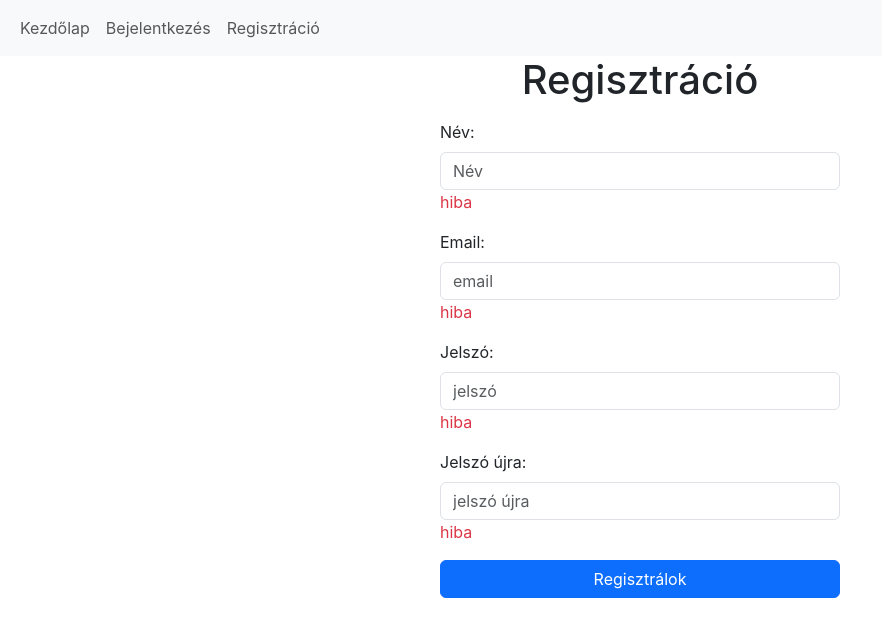
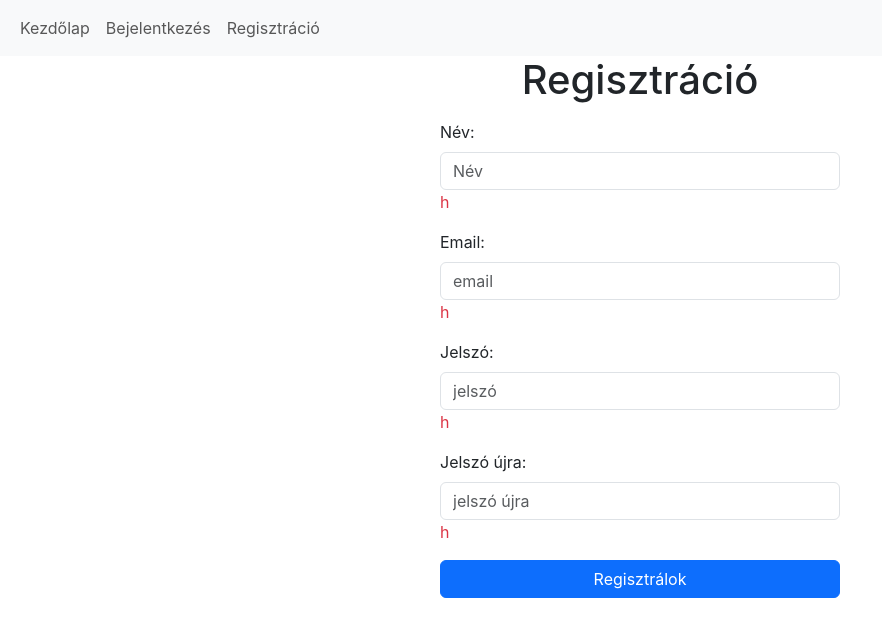
Before and after one commit to csefikatalin/01_react-breeze-api, a React (Create React App) app: page /regisztracio in a window 1280 px wide. Shown: the top 636 px of the page, without its empty margins (0-882 px from the left). Built offline with nearby package versions, Linux system fonts and the light colour scheme.

Commit message:
bejelentkezés és regisztrációs logika hibakezeléssel

```diff
--- /dev/null
+++ b/src/api/axios.js
@@ -0,0 +1,10 @@
+import axios from "axios";
+
+//létrehozunk egy új Axios példányt a create metódus segítsével.
+export default axios.create({
+    // alap backend api kiszolgáló elérési útjának beállítása
+    baseURL:"http://localhost:8000/",
+
+    //beállítjuk, hogy  a kérések azonosítása coockie-k segítségével történik.
+    withCredentials:true,
+})
--- a/src/pages/Bejelentkezes.js
+++ b/src/pages/Bejelentkezes.js
@@ -1,17 +1,54 @@
-import React from "react";
+import React, { useState } from "react";
 import { Link } from "react-router-dom";
+import axios from "../api/axios";
 
 export default function Bejelentkezes() {
+    const [email, setEmail] = useState("");
+    const [password, setPassword] = useState("");
+    const [errors, setErrors] = useState({
+        name:"hiba",
+        email:"hiba",
+        password:"hiba",
+        password_confirmation:"hiba",
+    });
+
+    const csrf = () => axios.get("/sanctum/csrf-cookie");
+
+    const handleSubmit = async (e) => {
+        e.preventDefault();
+        //bejelentkezés
+        //Összegyűjtjük egyetlen objektumban az űrlap adatokat
+        const adat = {
+            email: email,
+            password: password,
+        };
+        // A hívás előtt lekérjük  a csrf cookie-t
+        await csrf();
+        // Megrpóbáljuk elküldeni a /login végpontra az adatot
+        // hiba esetén kiiratjuk a hibaüzenetet
+        try {
+            await axios.post("/login", { adat });
+        } catch (error) {
+            console.log(error);
+        }
+    };
+
     return (
         <div className="m-auto" style={{ maxWidth: "400px" }}>
             <h1 className="text-center">Bejelentkezés</h1>
-            <form>
+            <form onSubmit={handleSubmit}>
                 <div className="mb-3 mt-3">
                     <label htmlFor="email" className="form-label">
                         Email:
                     </label>
                     <input
                         type="email"
+                        // value beállítása a state értékére
+                        value={email}
+                        // state értékének módosítása ha változik a beviteli mező tartalma
+                        onChange={(e) => {
+                            setEmail(e.target.value);
+                        }}
                         className="form-control"
                         id="email"
                         placeholder="email"
@@ -19,7 +56,9 @@ export default function Bejelentkezes() {
                     />
                 </div>
                 <div>
-                    <span className="text-danger">hiba</span>
+                    {errors.email && (
+                        <span className="text-danger">{errors.email[0]}</span>
+                    )}
                 </div>
                 <div className="mb-3">
                     <label htmlFor="pwd" className="form-label">
@@ -27,13 +66,21 @@ export default function Bejelentkezes() {
                     </label>
                     <input
                         type="password"
+                        value={password}
+                        onChange={(e) => {
+                            setPassword(e.target.value);
+                        }}
                         className="form-control"
                         id="pwd"
                         placeholder="jelszó"
                         name="pwd"
                     />
                     <div>
-                        <span className="text-danger">hiba</span>
+                        {errors.password && (
+                            <span className="text-danger">
+                                {errors.password[0]}
+                            </span>
+                        )}
                     </div>
                 </div>
 
--- a/src/pages/Regisztracio.js
+++ b/src/pages/Regisztracio.js
@@ -1,23 +1,69 @@
-import React from "react";
+import React, { useState } from "react";
+import axios from "../api/axios";
+
 
 export default function Regisztracio() {
+    const [name, setName] = useState("");
+    const [email, setEmail] = useState("");
+    const [password, setPassword] = useState("");
+    const [password_confirmation, setPasswordConfirmation] = useState("");
+    const [errors, setErrors] = useState({
+        name:"hiba",
+        email:"hiba",
+        password:"hiba",
+        password_confirmation:"hiba",
+    });
+
+    const csrf = () => axios.get("/sanctum/csrf-cookie");
+
+    const handleSubmit = async (e) => {
+        e.preventDefault();
+        //lekérjük  a csrf cookie-t
+        await csrf();
+        //bejelentkezés
+        //Összegyűjtjük egyetlen objektumban az űrlap adatokat
+        const adat = {
+            name: name,
+            email: email,
+            password: password,
+            password_confirmation: password_confirmation,
+        };
+        // Megrpóbáljuk elküldeni a /login végpontra az adatot
+        // hiba esetén kiiratjuk a hibaüzenetet
+        try {
+            await axios.post("/register", adat);
+
+        } catch (error) {
+            console.log(error)
+
+        }
+    };
+
     return (
         <div className=" m-auto" style={{ maxWidth: "400px" }}>
             <h1 className="text-center">Regisztráció</h1>
-            <form>
+            <form onSubmit={handleSubmit}>
                 <div className="mb-3 mt-3">
                     <label htmlFor="name" className="form-label">
                         Név:
                     </label>
                     <input
                         type="text"
+                        value={name}
+                        onChange={(e) => {
+                            setName(e.target.value);
+                        }}
                         className="form-control"
                         id="name"
                         placeholder="Név"
                         name="name"
                     />
                     <div>
-                        <span className="text-danger">hiba</span>
+                        {errors.name && (
+                            <span className="text-danger">
+                                {errors.name[0]}
+                            </span>
+                        )}
                     </div>
                 </div>
                 <div className="mb-3 mt-3">
@@ -26,13 +72,21 @@ export default function Regisztracio() {
                     </label>
                     <input
                         type="email"
+                        value={email}
+                        onChange={(e) => {
+                            setEmail(e.target.value);
+                        }}
                         className="form-control"
                         id="email"
                         placeholder="email"
                         name="email"
                     />
                     <div>
-                        <span className="text-danger">hiba</span>
+                        {errors.email && (
+                            <span className="text-danger">
+                                {errors.email[0]}
+                            </span>
+                        )}
                     </div>
                 </div>
                 <div className="mb-3">
@@ -41,13 +95,21 @@ export default function Regisztracio() {
                     </label>
                     <input
                         type="password"
+                        value={password}
+                        onChange={(e) => {
+                            setPassword(e.target.value);
+                        }}
                         className="form-control"
                         id="pwd"
                         placeholder="jelszó"
                         name="pwd"
                     />
                     <div>
-                        <span className="text-danger">hiba</span>
+                        {errors.password && (
+                            <span className="text-danger">
+                                {errors.password[0]}
+                            </span>
+                        )}
                     </div>
                 </div>
                 <div className="mb-3">
@@ -56,13 +118,21 @@ export default function Regisztracio() {
                     </label>
                     <input
                         type="password"
+                        value={password_confirmation}
+                        onChange={(e) => {
+                            setPasswordConfirmation(e.target.value);
+                        }}
                         className="form-control"
                         id="pwd2"
                         placeholder="jelszó újra"
                         name="pwd2"
                     />
                     <div>
-                        <span className="text-danger">hiba</span>
+                        {errors.password_confirmation && (
+                            <span className="text-danger">
+                                {errors.password_confirmation[0]}
+                            </span>
+                        )}
                     </div>
                 </div>
 
```
Also changed, not shown: 1 other file (tests, documents, lock files or other folders).
